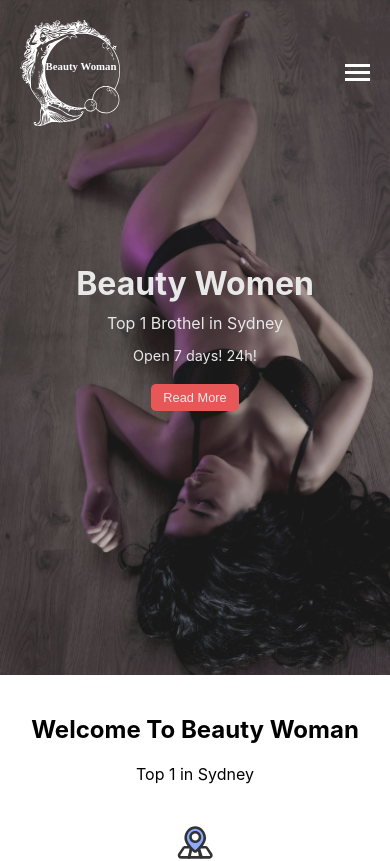
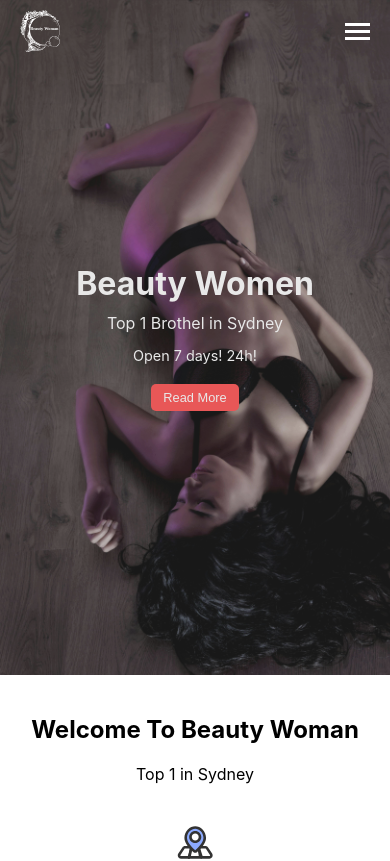
Before and after one commit to Gomarketingptyltd/beauty-woman-backup, a React (Create React App) app: page / in a window 390 px wide. Shown: the top 861 px of the page. Built offline with nearby package versions, Linux system fonts and the light colour scheme.

Commit message:
Header fix purple

```diff
--- a/src/components/Header/Header.css
+++ b/src/components/Header/Header.css
@@ -1,10 +1,15 @@
 .header {
     background-color: transparent;
-    padding: 20px 0;
+    padding: 10px 0;
     position: fixed;
     width: 100%;
     top: 0;
     z-index: 1000;
+    transition: background-color 0.3s ease;
+}
+
+.header--scrolled {
+    background-color: #6b006b;
 }
 
 .header__container {
@@ -22,7 +27,7 @@
 }
 
 .header__logo-image {
-    width: 100px;
+    width: 80px;
 }
 
 .header__nav {
@@ -61,6 +66,15 @@
     color: #333;
 }
 
+@media (max-width: 1200px) {
+    .header__logo-image {
+        width: 60px;
+    }
+    .header__nav-link {
+        font-size: 16px;
+    }
+}
+
 @media (max-width: 1000px) {
     .header__nav {
         display: none;
@@ -89,3 +103,9 @@
         margin: 10px 0;
     }
 }
+
+@media (max-width: 500px) {
+    .header__logo-image {
+        width: 40px;
+    }
+}
--- a/src/components/Header/Header.js
+++ b/src/components/Header/Header.js
@@ -1,13 +1,32 @@
-import React, { useState } from 'react';
+import React, { useState, useEffect } from 'react';
 import './Header.css';
 import { Link } from "react-router-dom";
 
 const Header = () => {
 	const [isMenuOpen, setIsMenuOpen] = useState(false);
+	const [isScrolled, setIsScrolled] = useState(false);
 
 	const toggleMenu = () => {
 		setIsMenuOpen(!isMenuOpen);
 	};
+
+	// Add scroll event listener to handle header background color change
+	useEffect(() => {
+		const handleScroll = () => {
+			if (window.scrollY > 140) {
+				setIsScrolled(true);
+			} else {
+				setIsScrolled(false);
+			}
+		};
+
+		window.addEventListener("scroll", handleScroll);
+
+		// Cleanup event listener on component unmount
+		return () => {
+			window.removeEventListener("scroll", handleScroll);
+		};
+	}, []);
 
 	const navItems = [
 		{ name: "HOME", path: "/" },
@@ -19,7 +38,7 @@
 	];
 
 	return (
-		<header className="header">
+		<header className={`header ${isScrolled ? 'header--scrolled' : ''}`}>
 			<div className="header__container">
 				<div className="header__logo">
 					<img className="header__logo-image" src={`${process.env.PUBLIC_URL}/logo.svg`} alt="Beauty Women" />
```
Also changed, not shown: public/logo.png (deleted), 1 other file (tests, documents, lock files or other folders).
